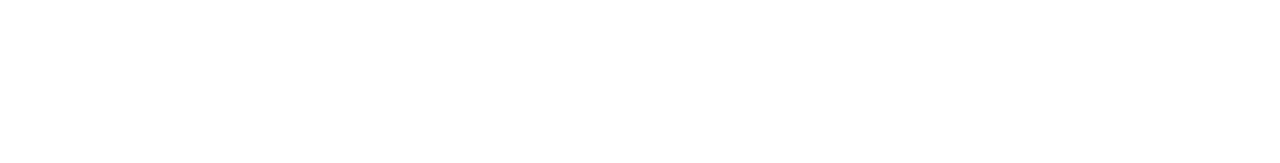
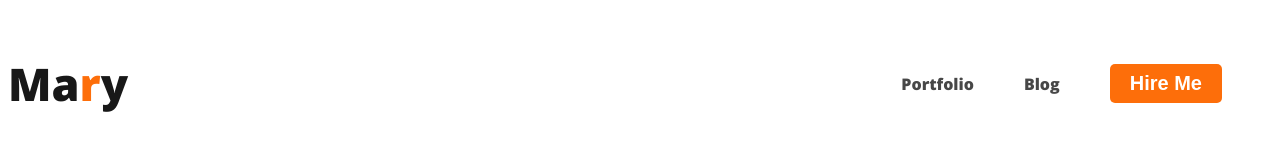
Before and after one commit to saymon61/webdeveloper-portfolio, a plain HTML site: page index.html in a window 1280 px wide. Drawn offline with nearby package versions, Linux system fonts and the light colour scheme.

Commit message:
addedsome nav

```diff
--- a/index.html
+++ b/index.html
@@ -4,10 +4,21 @@
     <meta charset="UTF-8">
     <meta name="viewport" content="width=device-width, initial-scale=1.0">
     <title>Web Developer Portfolio</title>
+    <link rel="preconnect" href="https://fonts.googleapis.com">
+<link rel="preconnect" href="https://fonts.gstatic.com" crossorigin>
+<link href="https://fonts.googleapis.com/css2?family=Open+Sans:wght@800&display=swap" rel="stylesheet">
+    <link rel="stylesheet" href="styles/portfolio.css">
 </head>
 <body>
     <header>
-
+        <nav>
+            <h3 class="nav-title">Ma<span class="text-primary">r</span>y</h3>
+            <ul>
+                <li><a href="">Portfolio</a></li>
+                <li><a href="">Blog</a></li>
+                <li><button class="btn-primary">Hire Me</button></li>
+            </ul>
+        </nav>
     </header>
     <main>
 
--- /dev/null
+++ b/styles/portfolio.css
@@ -0,0 +1,39 @@
+/* common shared styles */
+body{
+    font-family: 'Open Sans', sans-serif;
+}
+.text-primary{
+    color: #FD6E0A;
+}
+.btn-primary{
+    border-radius: 5px;
+    background: #FD6E0A;
+    border: 0;
+    font-size: 20px;
+    font-weight: 700;
+    color: white;
+    padding: 8px 20px;
+}
+/* nav related styles */
+nav{
+    display: flex;
+    justify-content: space-between;
+    align-items: center;
+}
+.nav-title{
+    color: var(--Dark-01, #181818);
+    font-size: 45px;
+    font-weight: 800;
+}
+nav > ul{
+    display: flex;
+    align-items: center;
+}
+nav li{
+    list-style: none;
+    margin-right: 50px;
+}
+nav a{
+    text-decoration: none;
+    color: #474747;
+}
```
